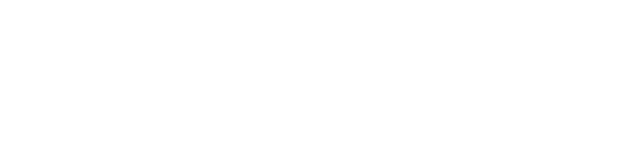
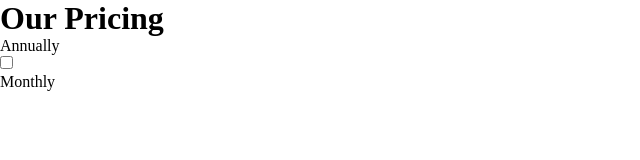
Before and after one commit to andrewteece/pricing-component-with-toggle, a plain HTML site: page index.html in a window 1280 px wide. Shown: the whole page, without its empty margins (0-640 px from the left). Drawn offline with Linux system fonts and the light colour scheme.

Commit message:
markup for header complete

```diff
--- a/assets/style.css
+++ b/assets/style.css
@@ -15,6 +15,8 @@
   --fs-md: 1.125rem;
   --fs-lg: 2rem;
   --fs-xxlg: 4.5rem;
+
+  --ff-primary: 'Montserrat', sans-serif;
 }
 
 /* CSS Basic Reset */
@@ -24,3 +26,5 @@
   margin: 0;
   padding: 0;
 }
+
+/* Body Styles */
--- a/index.html
+++ b/index.html
@@ -15,6 +15,19 @@
     <title>Pricing Component with Toggle</title>
   </head>
   <body>
+    <header>
+      <h1>Our Pricing</h1>
+      <div class="toggle">
+        <p>Annually</p>
+        <input type="checkbox" id="toggle-switch" />
+        <label for="toggle-switch" class="wrapper-switch">
+          <span class="toggle__switch"></span>
+        </label>
+        <p>Monthly</p>
+      </div>
+    </header>
+
+    <main></main>
     <script src="assets/script.js"></script>
   </body>
 </html>
```
